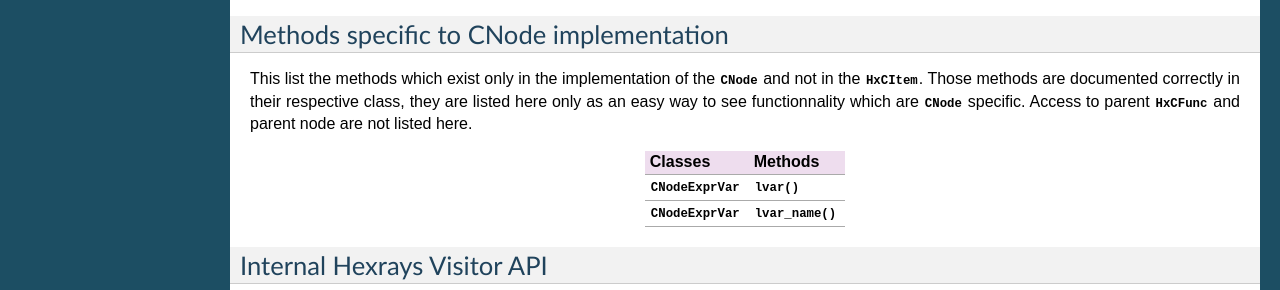
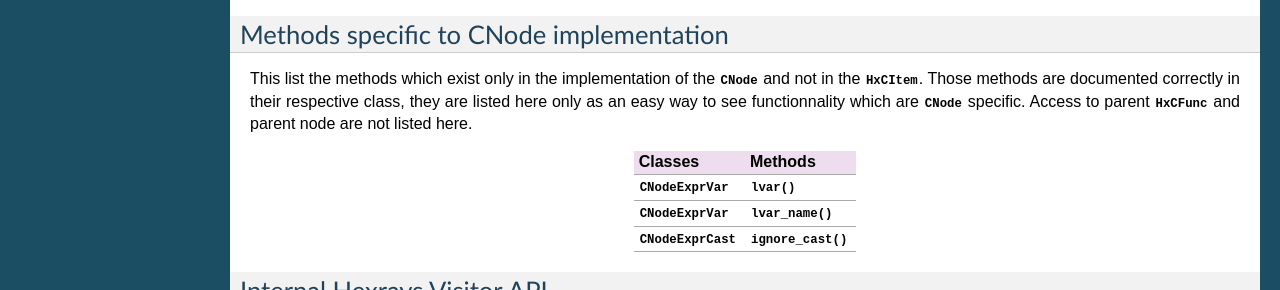
Before and after one commit to synacktiv/bip, a Sphinx documentation site: the page built from doc/hexrays/cnode.rst, in a window 1280 px wide and 900 px high, scrolled down 10603 px, cut to the strip 27-317 px from the top of the window. Built offline with Sphinx 7.4.7, drawn with Linux system fonts in a browser that asks for light colours; formulas are drawn with MathJax 3.

Commit message:
doc: add CNodeExprCast.ignore_cast to list of methods specific to cnode

```diff
--- a/doc/hexrays/cnode.rst
+++ b/doc/hexrays/cnode.rst
@@ -705,6 +705,7 @@
 ========================   ===============================================
 :class:`CNodeExprVar`      :meth:`~bip.hexrays.CNodeExprVar.lvar`
 :class:`CNodeExprVar`      :meth:`~bip.hexrays.CNodeExprVar.lvar_name`
+:class:`CNodeExprCast`     :meth:`~bip.hexrays.CNodeExprCast.ignore_cast`
 ========================   ===============================================
 
 
```
